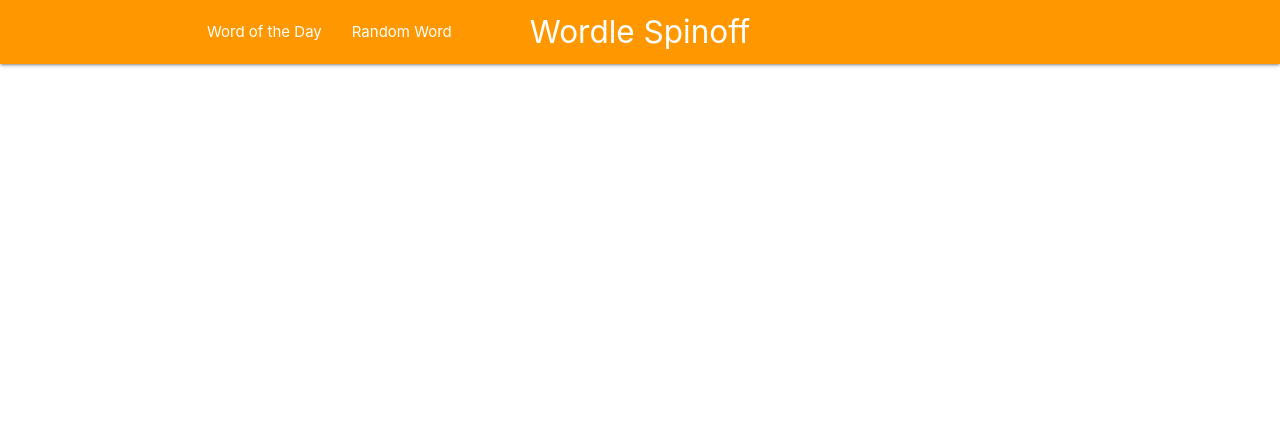
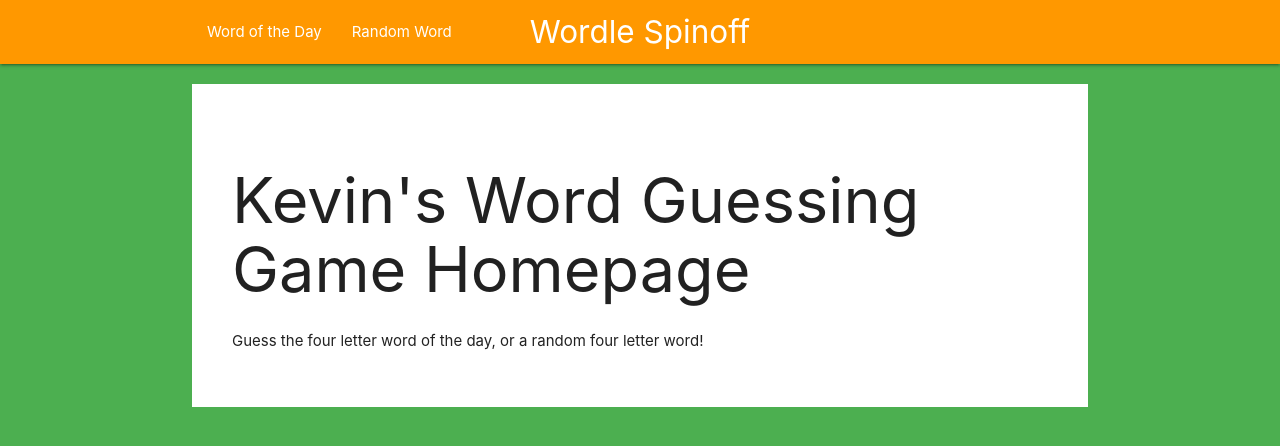
Before and after one commit to kkelley622/phase-1-project, a plain HTML site: page index.html in a window 1280 px wide. Drawn offline with nearby package versions, Linux system fonts and the light colour scheme.

Commit message:
created 'main div', created renderHomePage() with text in h1 and p

```diff
--- a/index.html
+++ b/index.html
@@ -13,7 +13,7 @@
 
     <title>Phase 1 Project</title>
 </head>
-<body>
+<body class="green">
     <nav class="orange">
         <div class="nav-wrapper container">
           <a href="#" class="brand-logo center">Wordle Spinoff</a>
@@ -23,6 +23,10 @@
           </ul>
         </div>
       </nav>
+
+      <div id="main" class="container white" style="padding: 40px; margin-top: 20px">
+
+      </div>
     <script src="javascripts/index.js"></script>
 </body>
 </html>
--- a/javascripts/index.js
+++ b/javascripts/index.js
@@ -0,0 +1,36 @@
+/*
+    Overall Idea:
+        Load the page and view the homepage
+
+    When: DOMContentLoaded (event)
+
+    Cause: DOMContentLoaded (event)
+
+    Effect: Display the Homepage
+
+*/
+
+const mainDiv = () => document.getElementById("main");
+
+function renderHomePage() {
+    // create the html elements of the home page
+    resetMainDiv();
+
+    const h1 = document.createElement("h1");
+    h1.style.margintop = "0"
+    const p = document.createElement("p");
+
+    h1.innerText = "Kevin's Word Guessing Game Homepage"
+    p.innerText = "Guess the four letter word of the day, or a random four letter word!"
+
+    mainDiv().appendChild(h1);
+    mainDiv().appendChild(p);
+}
+
+function resetMainDiv() {
+    mainDiv().innerHTML = ""
+}
+
+document.addEventListener("DOMContentLoaded", () => {
+    renderHomePage();
+})
```
